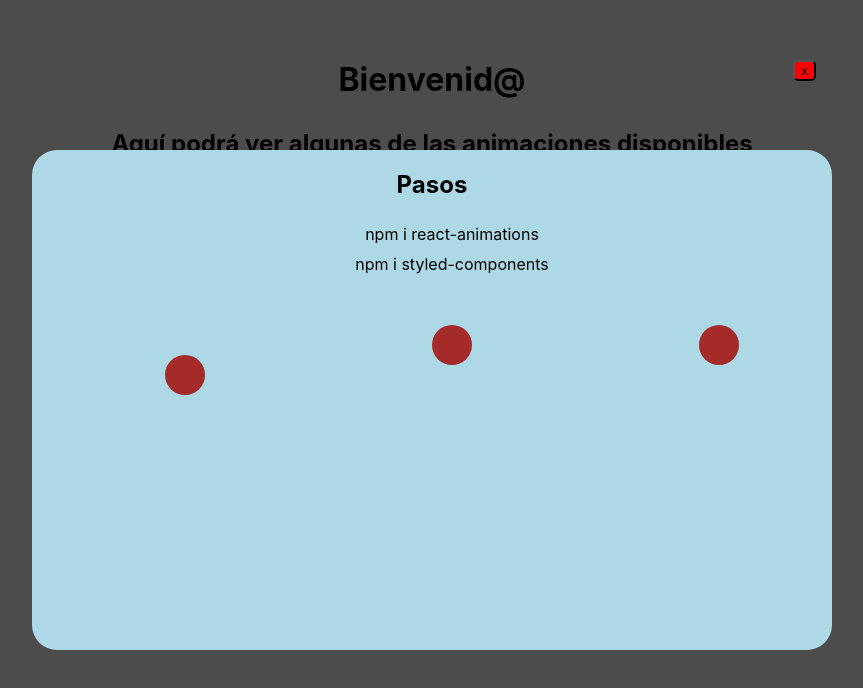
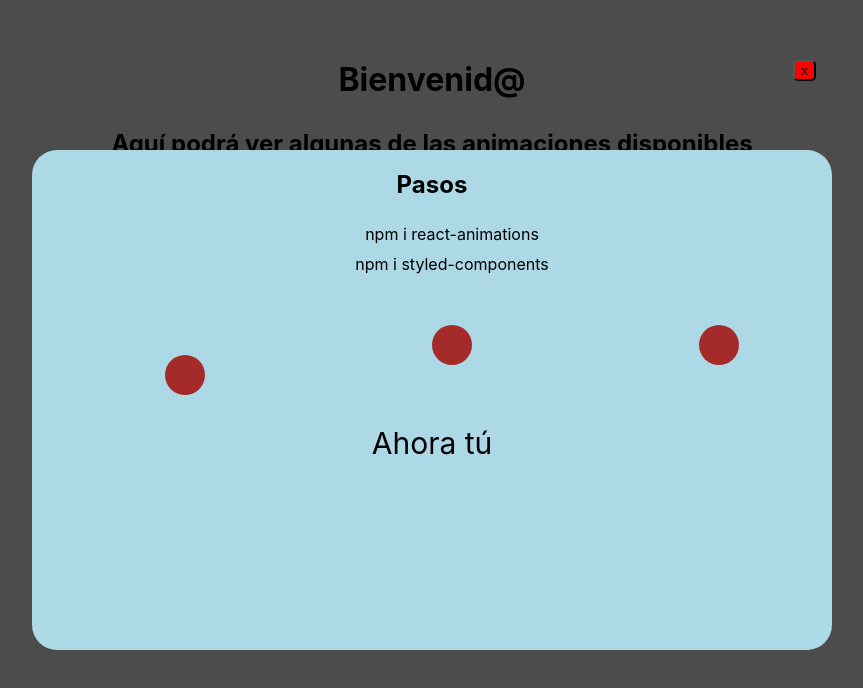
Before and after one commit to danugarri/react-animations-test, a React (Create React App) app: page / in a window 1280 px wide. Both pictures are taken after a click on the button "Empezar". Shown: the top 688 px of the page, without its empty margins (208-1071 px from the left). Built offline with nearby package versions, Linux system fonts and the light colour scheme; what react-animations would draw is missing.

Commit message:
added another animation

```diff
--- a/src/components/animation/animationConsts.js
+++ b/src/components/animation/animationConsts.js
@@ -1,11 +1,12 @@
 import styled, { keyframes } from 'styled-components';
-import { bounce,pulse,rollIn,fadeIn,bounceOutDown} from 'react-animations';
+import { bounce,pulse,rollIn,fadeIn,bounceOutDown,rotateOut} from 'react-animations';
 
 const bounceAnimation = keyframes`${bounce}`;
 const pulseAnimation = keyframes`${pulse}`;
 const rollAnimation=  keyframes`${rollIn}`;
 const fadeAnimation=  keyframes`${fadeIn}`;
 const bounceOutAnimation=  keyframes`${bounceOutDown}`;
+const rotateAnimation=  keyframes`${rotateOut}`;
 
 
 export const BounceDiv = styled.div`
@@ -40,3 +41,9 @@ export const FadeDiv2 = styled.div`
     text-align: center;
     margin-top: 30px;
 `;
+export const RotateDiv = styled.div`
+    animation: 2s ${rotateAnimation};
+    animation-iteration-count: infinite;
+    text-align: center;
+    margin-top: 30px;
+`;
--- a/src/components/modalAnimations/ModalAnimations.jsx
+++ b/src/components/modalAnimations/ModalAnimations.jsx
@@ -1,6 +1,6 @@
 import React from 'react';
 import './modalAnimations.css';
-import { PulseDiv,BounceOutDiv,FadeDiv2} from '../animation/animationConsts';
+import { PulseDiv,BounceOutDiv,FadeDiv2, RotateDiv} from '../animation/animationConsts';
 
 export const ModalAnimations = () => {
 
@@ -18,6 +18,9 @@ export const ModalAnimations = () => {
                     <div id='ball2'></div>
                 </PulseDiv>
             </div>
+            <RotateDiv>
+                <span id= 'you'>Ahora tú</span>
+            </RotateDiv>
         </React.Fragment>
 
     );
--- a/src/containers/modal/modal.css
+++ b/src/containers/modal/modal.css
@@ -37,3 +37,7 @@
     list-style: none;
     line-height: 30px;
 }
+#you{
+    font-size: 30px;;
+    margin-top: 50px;
+}
```
